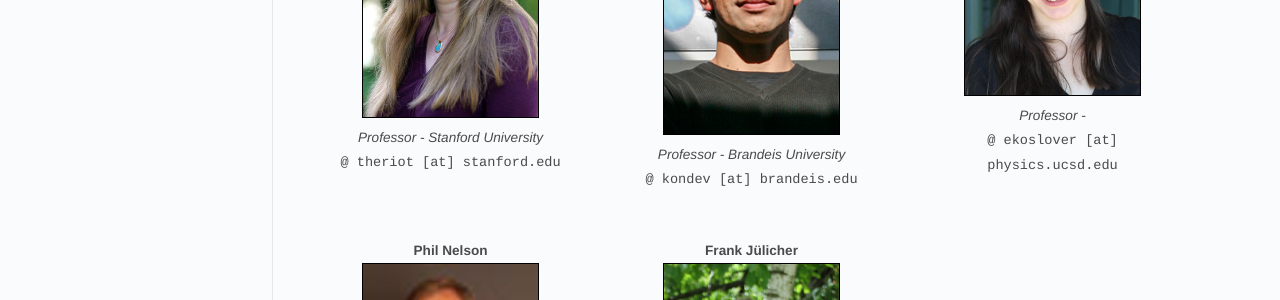
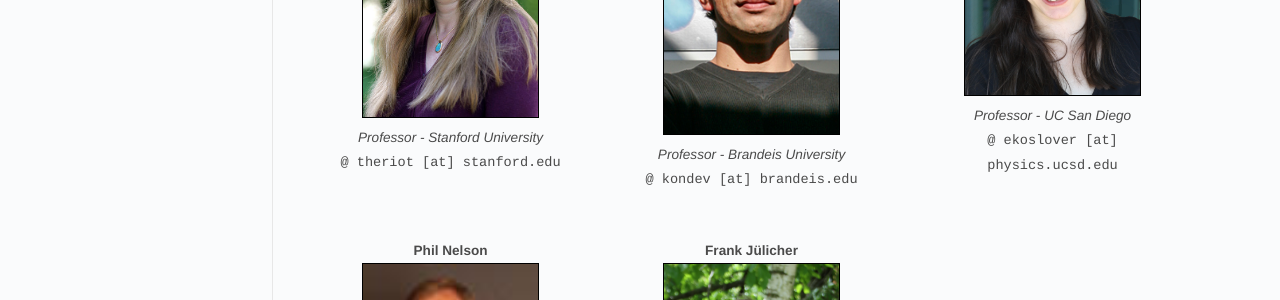
Before and after one commit to RPGroup-PBoC/mbl_pboc, a Jekyll site: the page built from _posts/2017-01-28-people.md, in a window 1280 px wide. Shown: the part 907-1207 px from the top of the page. Built offline with Jekyll 4.4.1, drawn with Linux system fonts in a browser that asks for light colours.

Commit message:
Minor fix
The location for Lena Koslover was added.

```diff
--- a/_data/members.yaml
+++ b/_data/members.yaml
@@ -23,6 +23,7 @@ Instructors:
   - name: Lena Koslover
     img: lena.png
     title: Professor
+    loc: UC San Diego
     email: ekoslover [at] physics.ucsd.edu
   - name: Phil Nelson
     img: philnelson.jpg
```
